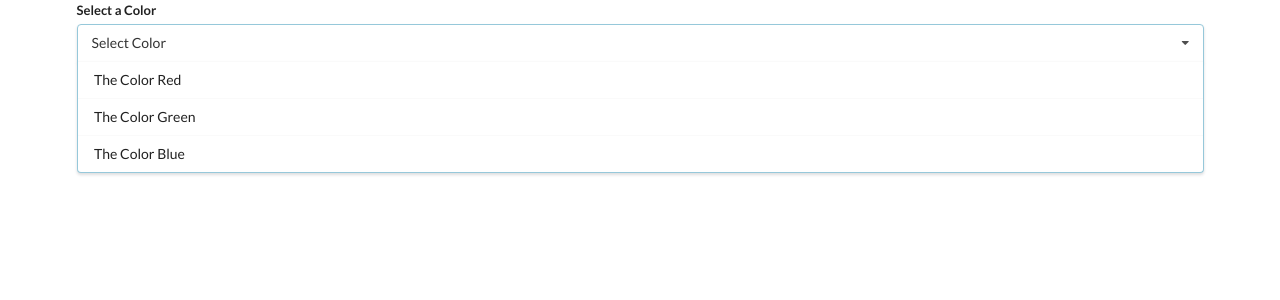
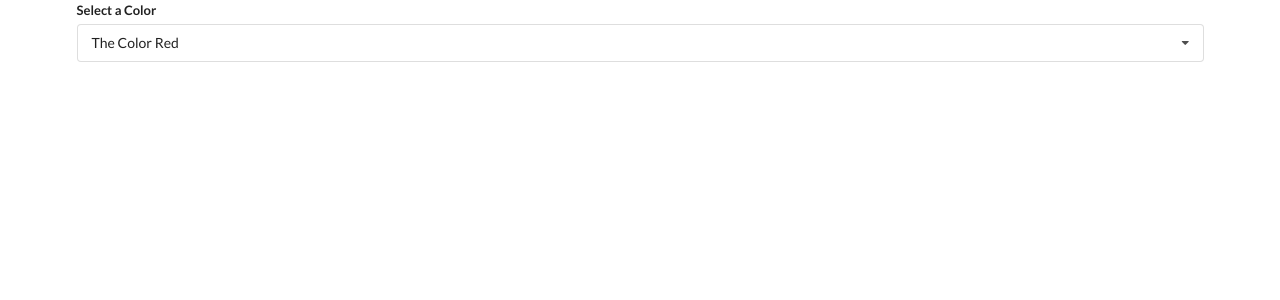
Before and after one commit to anupamroy8/widgets-react, a React (Create React App) app: page / in a window 1280 px wide. Shown: the top 300 px of the page. Built offline with nearby package versions, Linux system fonts and the light colour scheme.

Commit message:
dropdown added

```diff
--- a/src/components/App.js
+++ b/src/components/App.js
@@ -1,22 +1,22 @@
-import React from "react";
+import React, { useState } from "react";
 // import Accordion from "./Accordion";
 // import Search from "./Search";
 import Dropdown from "./Dropdown";
 
-const items = [
-  {
-    title: "What is React?",
-    content: "React is a front end javascript framework",
-  },
-  {
-    title: "Why use React?",
-    content: "React is a favorite JS library among engineers",
-  },
-  {
-    title: "How do you use React?",
-    content: "You use React by creating components",
-  },
-];
+// const items = [
+//   {
+//     title: "What is React?",
+//     content: "React is a front end javascript framework",
+//   },
+//   {
+//     title: "Why use React?",
+//     content: "React is a favorite JS library among engineers",
+//   },
+//   {
+//     title: "How do you use React?",
+//     content: "You use React by creating components",
+//   },
+// ];
 
 const options = [
   {
@@ -31,15 +31,29 @@ const options = [
     label: "The Color Blue",
     value: "blue",
   },
+  {
+    label: "The Color Magenta",
+    value: "magenta",
+  },
+  {
+    label: "The Color Orange",
+    value: "orange",
+  },
 ];
 
 const App = () => {
+  const [selected, setSelected] = useState(options[0]);
+
   return (
     <div className="ui container">
       {/* <h1 className="ui header">Widget App</h1>
       <Accordion items={items} />
       <Search /> */}
-      <Dropdown options={options} />
+      <Dropdown
+        onSelectedChange={setSelected}
+        selected={selected}
+        options={options}
+      />
     </div>
   );
 };
--- a/src/components/Dropdown.js
+++ b/src/components/Dropdown.js
@@ -1,21 +1,47 @@
-import React from "react";
+import React, { useState, useEffect, useRef } from "react";
 
-const Dropdown = ({ options }) => {
+const Dropdown = ({ options, selected, onSelectedChange }) => {
+  const [open, setOpen] = useState(false);
+  const ref = useRef();
+
+  useEffect(() => {
+    document.body.addEventListener("click", (event) => {
+      if (ref.current.contains(event.target)) {
+        return;
+      }
+      console.log(event.target);
+      setOpen(false);
+    });
+  }, []);
+
   const renderedOptions = options.map((option) => {
+    if (option.value === selected.value) {
+      return null;
+    }
     return (
-      <div key={option.value} className="item">
+      <div
+        key={option.value}
+        className="item"
+        onClick={() => onSelectedChange(option)}
+      >
         {option.label}
       </div>
     );
   });
+  console.log(ref.current);
   return (
-    <div className="ui form">
+    <div ref={ref} className="ui form">
       <div className="field">
         <label className="label">Select a Color</label>
-        <div className="ui selection dropdown visible active">
+        <div
+          onClick={() => setOpen(!open)}
+          className={`ui selection dropdown ${open ? "visible active" : ""}`}
+        >
           <i className="dropdown icon"></i>
-          <div className="text"> Select Color</div>
-          <div className="menu visible transition">{renderedOptions}</div>
+          <div className="text">{selected.label}</div>
+          <div className={`menu ${open ? "visible transition" : ""}`}>
+            {renderedOptions}
+          </div>
         </div>
       </div>
     </div>
```
